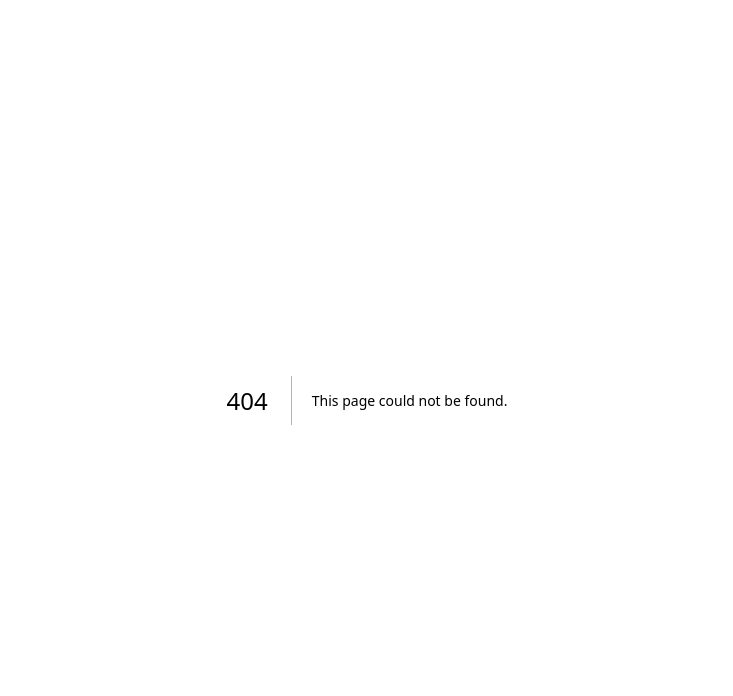
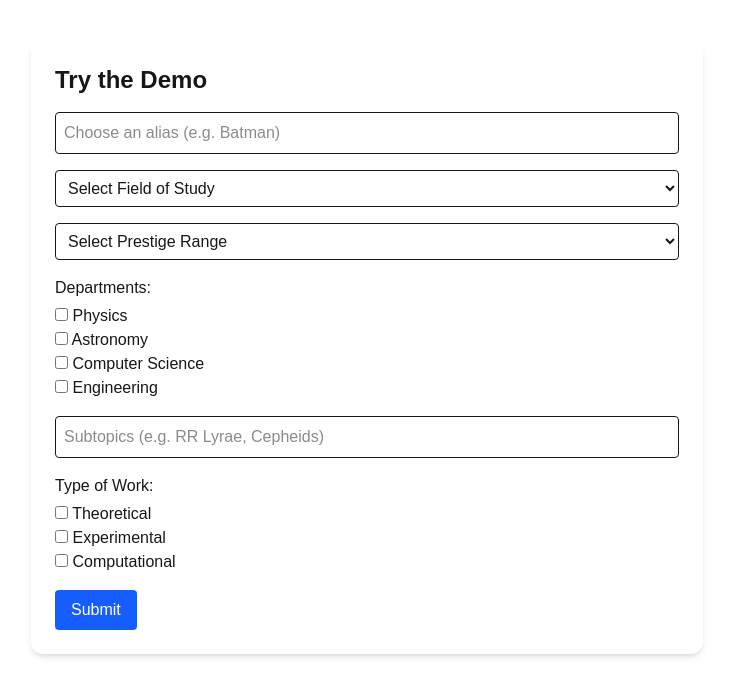
Before and after one commit to DoctoralAI/doctoralai-frontend, a Next.js app: page /demo in a window 1280 px wide. Before the commit this address had no page. Shown: the top 696 px of the page, without its empty margins (273-1006 px from the left). Built offline with nearby package versions, Linux system fonts and the light colour scheme.

Commit message:
Add demo page

```diff
--- /dev/null
+++ b/src/app/demo/page.tsx
@@ -0,0 +1,121 @@
+// src/app/demo/page.tsx
+'use client';
+
+import { useState } from 'react';
+
+export default function DemoPage() {
+  const [form, setForm] = useState({
+    alias: '',
+    field: '',
+    prestige: '',
+    department: [],
+    subtopics: '',
+    workType: [],
+  });
+
+  const handleChange = (e: any) => {
+    const { name, value, type, checked } = e.target;
+    if (type === 'checkbox' && name === 'department') {
+      setForm((prev) => ({
+        ...prev,
+        department: checked
+          ? [...prev.department, value]
+          : prev.department.filter((d) => d !== value),
+      }));
+    } else if (type === 'checkbox' && name === 'workType') {
+      setForm((prev) => ({
+        ...prev,
+        workType: checked
+          ? [...prev.workType, value]
+          : prev.workType.filter((w) => w !== value),
+      }));
+    } else {
+      setForm((prev) => ({ ...prev, [name]: value }));
+    }
+  };
+
+  const handleSubmit = (e: any) => {
+    e.preventDefault();
+    console.log(form);
+    alert('Demo preferences submitted!');
+  };
+
+  return (
+    <div className="max-w-2xl mx-auto p-6 bg-white rounded-xl shadow-md mt-10">
+      <h1 className="text-2xl font-bold mb-4">Try the Demo</h1>
+      <form onSubmit={handleSubmit} className="space-y-4">
+        <input
+          type="text"
+          name="alias"
+          value={form.alias}
+          onChange={handleChange}
+          placeholder="Choose an alias (e.g. Batman)"
+          className="w-full p-2 border rounded"
+        />
+
+        <select name="field" value={form.field} onChange={handleChange} className="w-full p-2 border rounded">
+          <option value="">Select Field of Study</option>
+          <option value="astrophysics">Astrophysics</option>
+          <option value="machine_learning">Machine Learning</option>
+          <option value="quantum_physics">Quantum Physics</option>
+          <option value="biology">Biology</option>
+          <option value="mathematics">Mathematics</option>
+        </select>
+
+        <select name="prestige" value={form.prestige} onChange={handleChange} className="w-full p-2 border rounded">
+          <option value="">Select Prestige Range</option>
+          <option value="top_100">Top 100</option>
+          <option value="100_250">100–250</option>
+          <option value="250_500">250–500</option>
+          <option value="500_1000">500–1000</option>
+          <option value="rest">Rest</option>
+        </select>
+
+        <div>
+          <label className="block mb-1 font-medium">Departments:</label>
+          {['Physics', 'Astronomy', 'Computer Science', 'Engineering'].map((dept) => (
+            <label key={dept} className="block">
+              <input
+                type="checkbox"
+                name="department"
+                value={dept}
+                checked={form.department.includes(dept)}
+                onChange={handleChange}
+              />{' '}
+              {dept}
+            </label>
+          ))}
+        </div>
+
+        <input
+          type="text"
+          name="subtopics"
+          value={form.subtopics}
+          onChange={handleChange}
+          placeholder="Subtopics (e.g. RR Lyrae, Cepheids)"
+          className="w-full p-2 border rounded"
+        />
+
+        <div>
+          <label className="block mb-1 font-medium">Type of Work:</label>
+          {['Theoretical', 'Experimental', 'Computational'].map((type) => (
+            <label key={type} className="block">
+              <input
+                type="checkbox"
+                name="workType"
+                value={type}
+                checked={form.workType.includes(type)}
+                onChange={handleChange}
+              />{' '}
+              {type}
+            </label>
+          ))}
+        </div>
+
+        <button type="submit" className="px-4 py-2 bg-blue-600 text-white rounded hover:bg-blue-700">
+          Submit
+        </button>
+      </form>
+    </div>
+  );
+}
```
